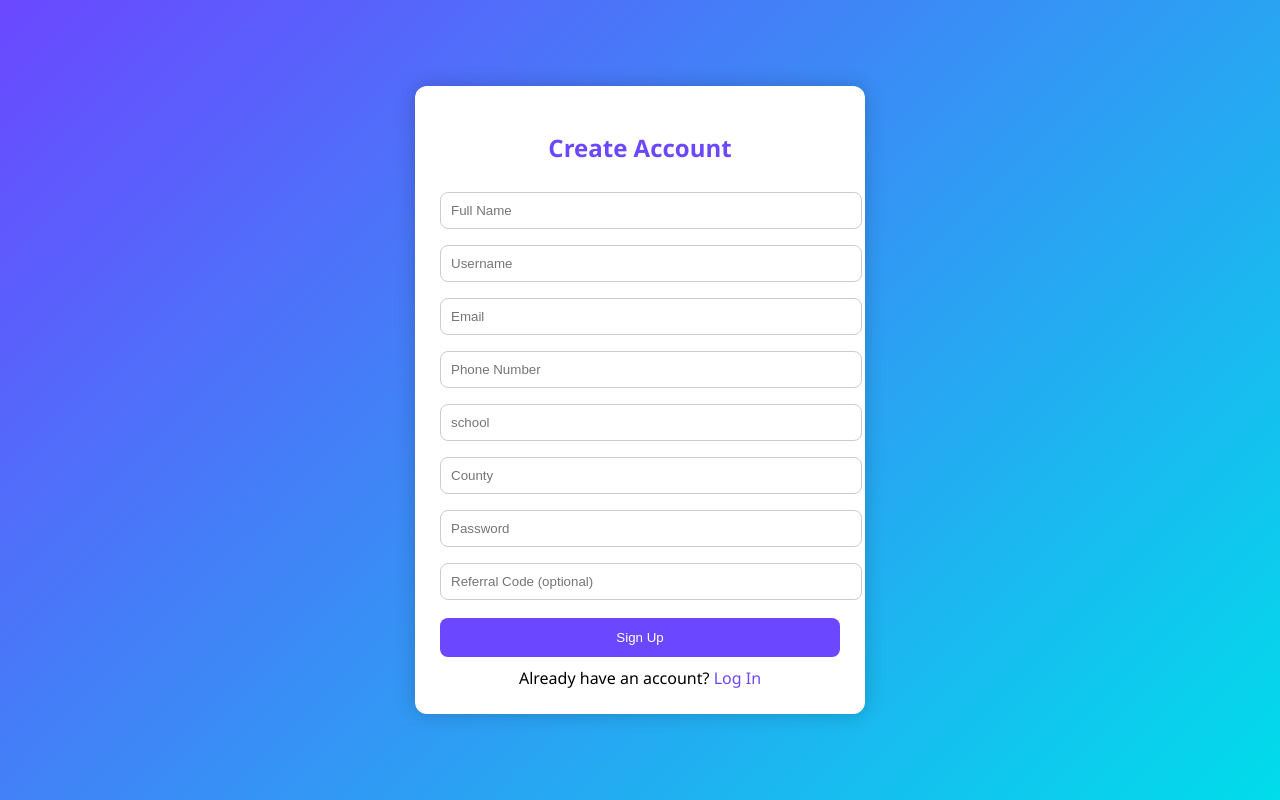
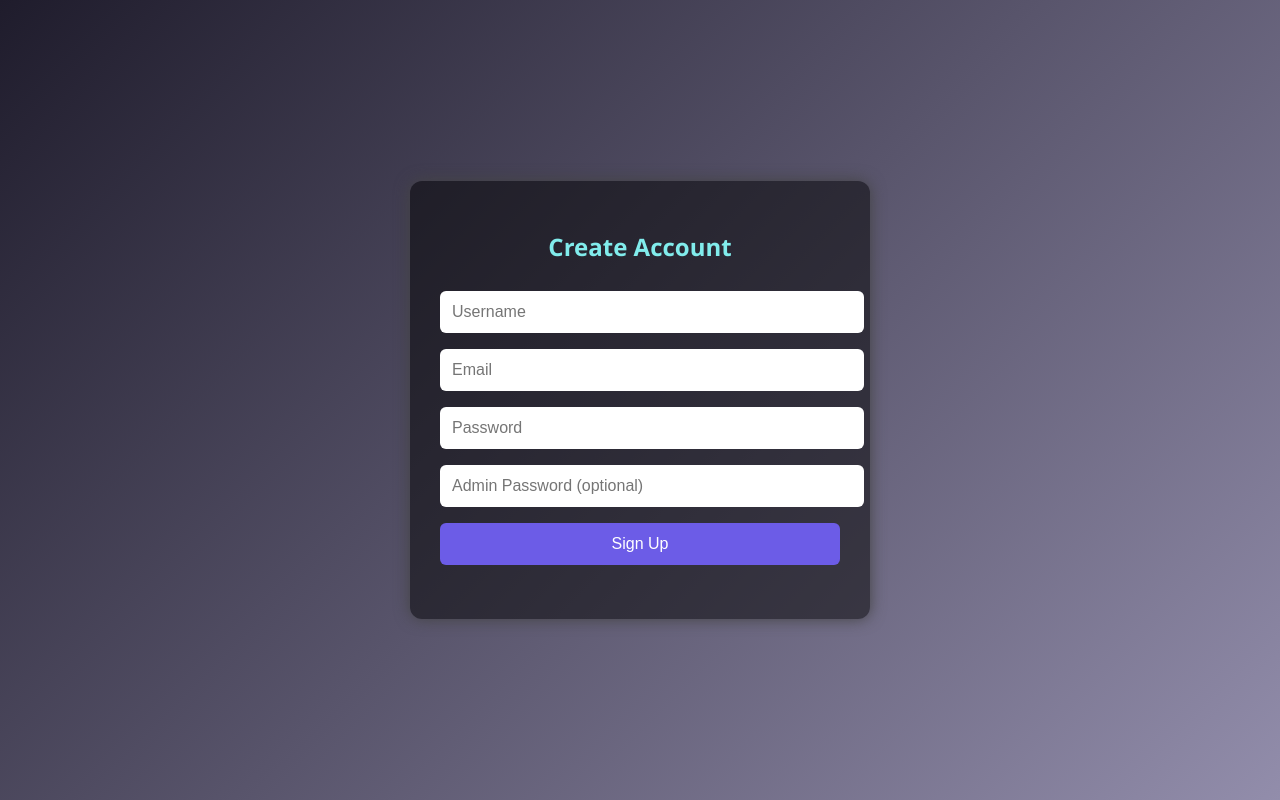
Before and after one commit to Wanga-tracker/study-hive, a plain HTML site: page signup.html in a window 1280 px wide. Drawn offline with Linux system fonts and the light colour scheme.

Commit message:
Update signup.html

```diff
--- a/signup.html
+++ b/signup.html
@@ -3,126 +3,135 @@
 <head>
   <meta charset="UTF-8" />
   <meta name="viewport" content="width=device-width, initial-scale=1.0"/>
-  <title>Edu Sync Hub - Signup</title>
+  <title>Signup | Tracker Portal</title>
   <style>
     body {
-      background: linear-gradient(135deg, #6b48ff, #00ddeb);
       font-family: 'Segoe UI', sans-serif;
+      background: linear-gradient(135deg, #1f1c2c, #928DAB);
+      color: #fff;
       display: flex;
+      flex-direction: column;
+      align-items: center;
       justify-content: center;
-      align-items: center;
-      min-height: 100vh;
+      height: 100vh;
       margin: 0;
     }
     .container {
-      background: #fff;
+      background-color: rgba(0, 0, 0, 0.5);
+      padding: 30px;
       border-radius: 12px;
-      padding: 25px;
-      width: 100%;
+      box-shadow: 0 0 15px #444;
+      width: 90%;
       max-width: 400px;
-      box-shadow: 0 0 20px rgba(0,0,0,0.2);
     }
     h2 {
       text-align: center;
-      color: #6b48ff;
+      margin-bottom: 20px;
+      color: #81ecec;
+    }
+    input, button {
+      width: 100%;
+      padding: 12px;
+      margin: 8px 0;
+      border: none;
+      border-radius: 6px;
+      font-size: 1em;
     }
     input {
-      width: 100%;
-      padding: 10px;
-      margin: 8px 0;
-      border-radius: 8px;
-      border: 1px solid #ccc;
+      background: #fff;
+      color: #333;
     }
-    .glow-button {
-      background: #6b48ff;
+    button {
+      background-color: #6c5ce7;
       color: white;
-      border: none;
-      padding: 12px;
-      border-radius: 8px;
-      width: 100%;
       cursor: pointer;
-      transition: 0.3s;
-      margin-top: 10px;
     }
-    .glow-button:hover {
-      box-shadow: 0 0 12px #00ddeb;
+    button:hover {
+      background-color: #341f97;
     }
-    .switch {
+    #error-message {
+      color: #ff7675;
       text-align: center;
       margin-top: 10px;
-    }
-    .switch a {
-      color: #6b48ff;
-      text-decoration: none;
     }
   </style>
 </head>
 <body>
+
   <div class="container">
     <h2>Create Account</h2>
-    <form id="signup-form">
-      <input type="text" id="name" placeholder="Full Name" required>
-      <input type="text" id="username" placeholder="Username" required>
-      <input type="email" id="email" placeholder="Email" required>
-      <input type="tel" id="phone" placeholder="Phone Number" required>
-      <input type="text" id="school" placeholder="school" required>
-      <input type="text" id="county" placeholder="County" required>
-      <input type="password" id="password" placeholder="Password" required>
-      <input type="text" id="referral" placeholder="Referral Code (optional)">
-      <button type="submit" class="glow-button">Sign Up</button>
-    </form>
-    <div class="switch">
-      Already have an account? <a href="login.html">Log In</a>
-    </div>
+    <input type="text" id="username" placeholder="Username" required />
+    <input type="email" id="email" placeholder="Email" required />
+    <input type="password" id="password" placeholder="Password" required />
+    <input type="text" id="admin-password" placeholder="Admin Password (optional)" />
+    <button onclick="signup()">Sign Up</button>
+    <p id="error-message"></p>
   </div>
 
   <!-- Firebase SDKs -->
-  <script type="module">
-    // Firebase import and config
-    import { initializeApp } from "https://www.gstatic.com/firebasejs/11.8.1/firebase-app.js";
-    import { getAuth, createUserWithEmailAndPassword } from "https://www.gstatic.com/firebasejs/11.8.1/firebase-auth.js";
-    import { getFirestore, doc, setDoc } from "https://www.gstatic.com/firebasejs/11.8.1/firebase-firestore.js";
+  <script src="https://www.gstatic.com/firebasejs/10.12.0/firebase-app.js"></script>
+  <script src="https://www.gstatic.com/firebasejs/10.12.0/firebase-auth.js"></script>
+  <script src="https://www.gstatic.com/firebasejs/10.12.0/firebase-firestore.js"></script>
 
+  <script>
+    // 🛠 Replace with your Firebase config
     const firebaseConfig = {
-      apiKey: "AIzaSyAcqZKghgyzk1ghfP-l8dwlHOVRNeG1TAk",
-      authDomain: "edu-sync-hub-africa.firebaseapp.com",
-      projectId: "edu-sync-hub-africa",
-      storageBucket: "edu-sync-hub-africa.appspot.com",
-      messagingSenderId: "625120725619",
-      appId: "1:625120725619:web:0a373d5201cd9a87333806"
+      apiKey: "AIzaSyAjsxzqXwW2PcwowbFSb4jiGTHGv9rdL0w",
+      authDomain: "edu-hub-kenya.firebaseapp.com",
+      projectId: "agent-hive-project",
+      storageBucket: "agent-hive-project.appspot.com",
+      messagingSenderId: "464476218600",
+      appId: "1:464476218600:web:59aa5ba90c73468d78155d"
     };
 
-    const app = initializeApp(firebaseConfig);
-    const auth = getAuth(app);
-    const db = getFirestore(app);
+    // Initialize Firebase
+    firebase.initializeApp(firebaseConfig);
+    const auth = firebase.auth();
+    const db = firebase.firestore();
 
-    const form = document.getElementById("signup-form");
-    form.addEventListener("submit", async (e) => {
-      e.preventDefault();
-      const email = form.email.value;
-      const password = form.password.value;
+    const ADMIN_VERIFICATION_PASSWORD = "Secret2025";
+
+    async function signup() {
+      const username = document.getElementById("username").value.trim();
+      const email = document.getElementById("email").value.trim();
+      const password = document.getElementById("password").value;
+      const adminPassword = document.getElementById("admin-password").value.trim();
+      const errorMessage = document.getElementById("error-message");
+
+      errorMessage.textContent = "";
+
+      if (!username || !email || !password) {
+        errorMessage.textContent = "Please fill in all required fields.";
+        return;
+      }
 
       try {
-        const userCredential = await createUserWithEmailAndPassword(auth, email, password);
-        const user = userCredential.user;
+        // Check if username exists
+        const userRef = db.collection("users");
+        const snapshot = await userRef.where("username", "==", username).get();
+        if (!snapshot.empty) {
+          errorMessage.textContent = "Username already taken.";
+          return;
+        }
 
-        await setDoc(doc(db, "users", user.uid), {
-          name: form.name.value,
-          username: form.username.value,
-          email: email,
-          phone: form.phone.value,
-          country: form.country.value,
-          county: form.county.value,
-          referral: form.referral.value,
+        const userCredential = await auth.createUserWithEmailAndPassword(email, password);
+        const uid = userCredential.user.uid;
+        const role = adminPassword === ADMIN_VERIFICATION_PASSWORD ? "admin" : "student";
+
+        await db.collection("users").doc(uid).set({
+          username,
+          email,
+          role,
           createdAt: new Date()
         });
 
         alert("Signup successful!");
-        window.location.href = "pages/sorting-dashboard.html";
-      } catch (err) {
-        alert("Signup failed: " + err.message);
+        window.location.href = "dashboard.html"; // or wherever you want to redirect
+      } catch (error) {
+        console.error("Signup error:", error);
+        errorMessage.textContent = error.message;
       }
-    });
+    }
   </script>
 </body>
-</html>
+      </html>
```
